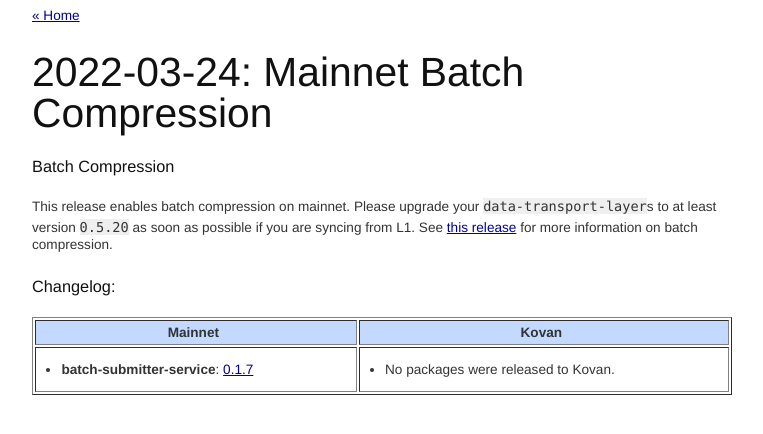
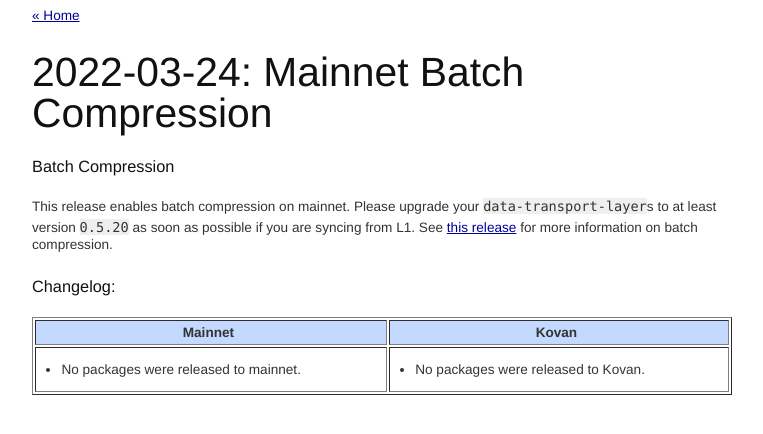
Before and after one commit to ethereum-optimism/changelog, a Jekyll site: the page built from _posts/2022-03-24-mainnet-batch-compression.md, in a window 1280 px wide. Shown: the top 434 px of the page, without its empty margins (258-1021 px from the left). Built offline with Jekyll 4.4.1, drawn with Linux system fonts in a browser that asks for light colours.

Commit message:
Remove bad version

```diff
--- a/_posts/2022-03-24-mainnet-batch-compression.md
+++ b/_posts/2022-03-24-mainnet-batch-compression.md
@@ -2,9 +2,6 @@
 title: Mainnet Batch Compression
 layout: version
 packages:
-    mainnet:
-        - name: batch-submitter-service
-          version: 0.1.7
 ---
 
 #### Batch Compression
```
